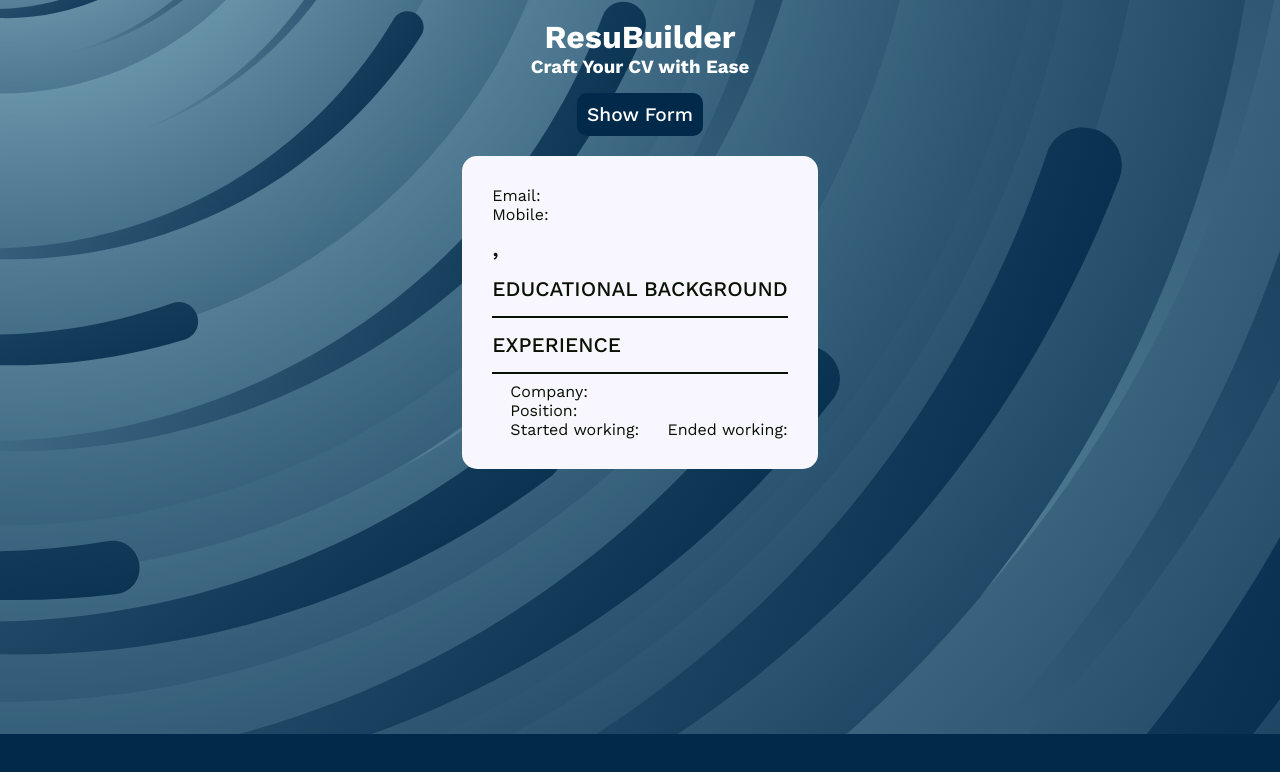
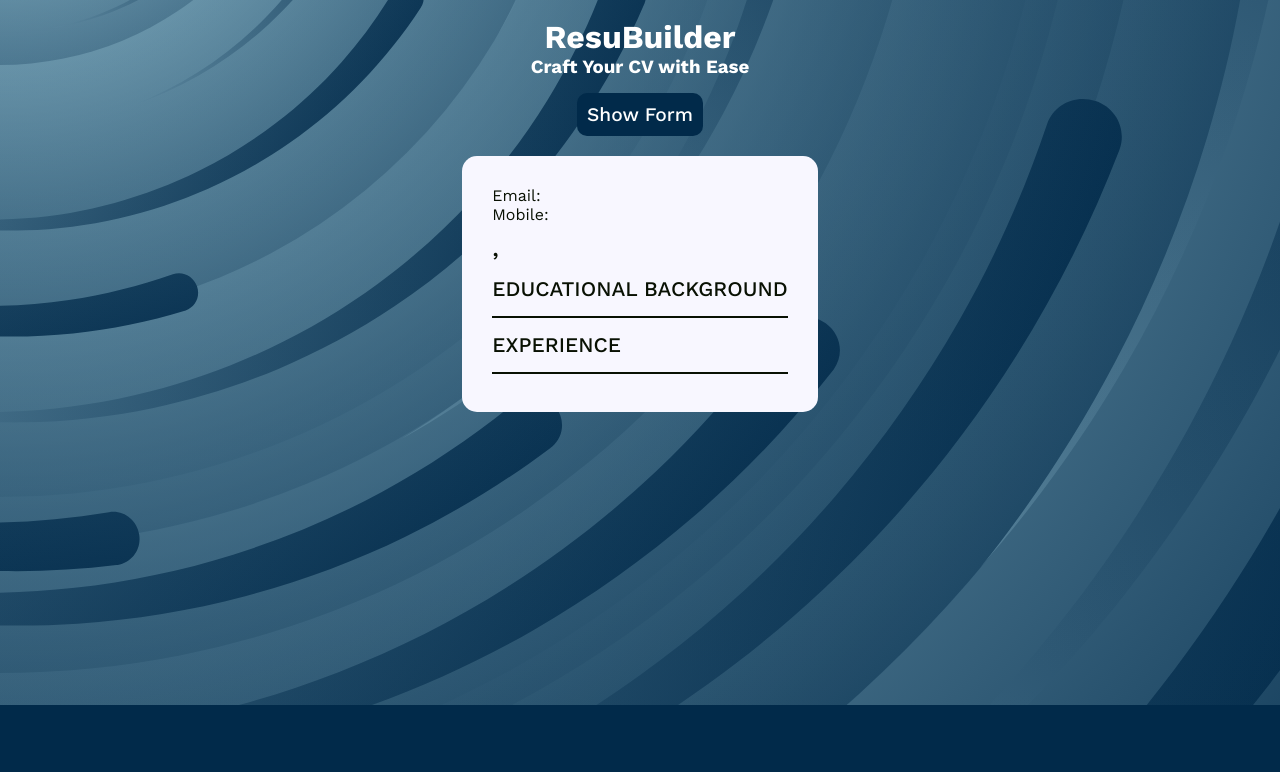
Before and after one commit to maryannintech/cv-project, a React (Create React App) app: page / in a window 1280 px wide. Both pictures are taken after a click on the button "Show Preview". Shown: the top 772 px of the page. Built offline with nearby package versions, Linux system fonts and the light colour scheme.

Commit message:
finish the logic of app

```diff
--- a/src/components/PreviewCv.js
+++ b/src/components/PreviewCv.js
@@ -40,14 +40,20 @@ function PreviewCv({ values, educFormValues, expFormValues }) {
       <p className="exp-title">EXPERIENCE</p>
       <hr></hr>
       <div className="expBG">
-        <p className="company-name">Company: {expFormValues.companyName}</p>
-        <p className="position">Position: {expFormValues.position} </p>
-        <div className="company-dates">
-          <p className="company-started">
-            Started working: {expFormValues.started} &nbsp;
-          </p>
-          <p className="company-ended">Ended working: {expFormValues.ended} </p>
-        </div>
+        {expFormValues.map((expForm, index) => (
+          <div key={index} className="exp-item">
+            <p className="company-name">Company: {expForm.companyName}</p>
+            <p className="position">Position: {expForm.position} </p>
+            <div className="company-dates">
+              <p className="company-started">
+                Started working: {expForm.started} &nbsp;
+              </p>
+              <p className="company-ended">
+                Ended working: {expForm.ended}{" "}
+              </p>
+            </div>
+          </div>
+        ))}
       </div>
     </div>
   );
--- a/src/styles/PreviewCv.css
+++ b/src/styles/PreviewCv.css
@@ -52,6 +52,10 @@
     margin: 0;
 }
 
+.exp-item > p {
+    margin: 0;
+}
+
 .expBG > p {
     margin: 0;
 }
```
